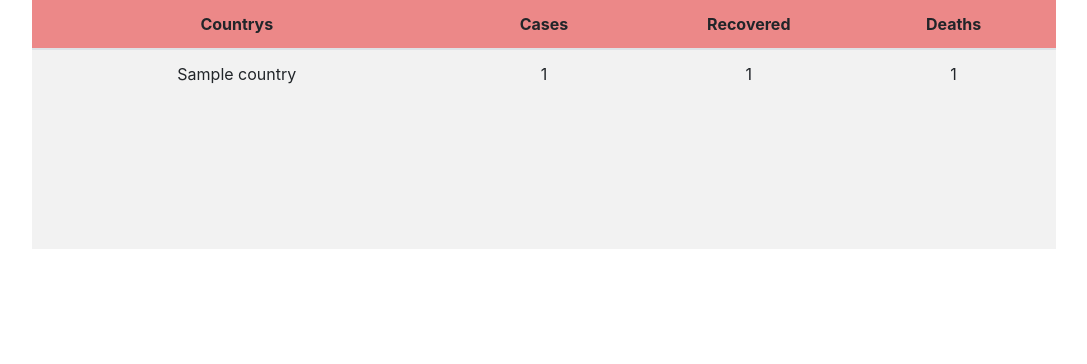
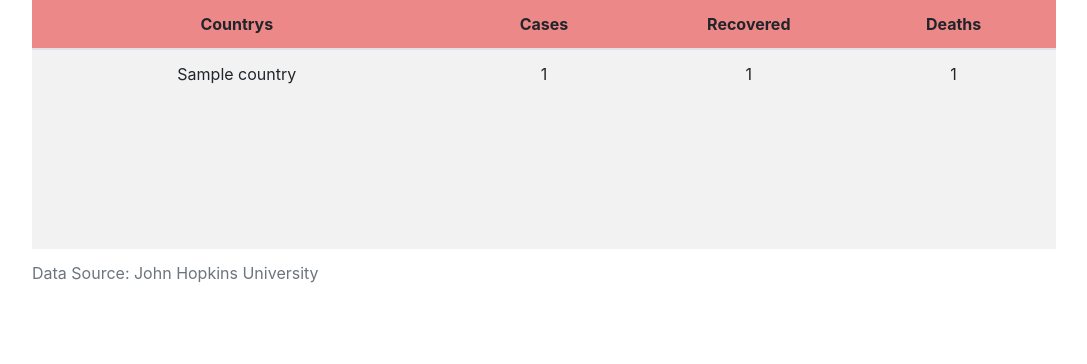
Before and after one commit to Nicholas-Chong/Coronavirus_website, a Django app: template corona_website_app/templates/corona_website_app/index.html in a window 1280 px wide. Shown: the part 135-499 px from the top of the page, without its empty margins (96-1183 px from the left). Run offline with Django 3.2, Linux system fonts and the light colour scheme; the template is opened without the code that fills it: most values are stand-ins (such as "Sample title", 1, 10 or a date in 2020); data that the repository does not hold is empty; some libraries are stand-ins or nearby versions.

Commit message:
Added caption to table

```diff
--- a/corona_website_app/templates/corona_website_app/index.html
+++ b/corona_website_app/templates/corona_website_app/index.html
@@ -37,6 +37,7 @@
         <button style="align-items: center;" class="btn btn-primary" type="submit">Go</button>
     </form> -->
     <table id="main-table" class="table table-striped table-fixed">
+        <caption>Data Source: John Hopkins University</caption>
         <thead style="background-color: rgb(236, 136, 136);" class="sticky-top">
             <th style="width: 40%;" scope="col">Countrys</th>
             <th scope="col">Cases</th>
```
